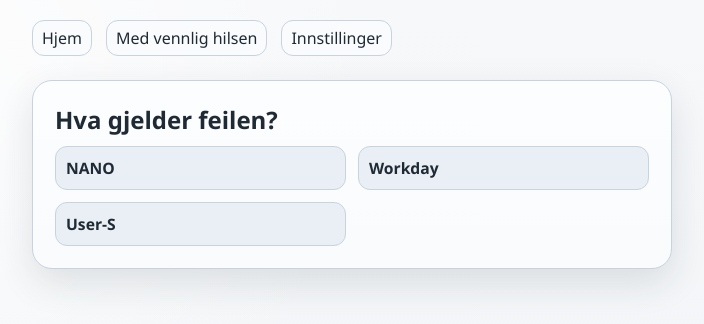
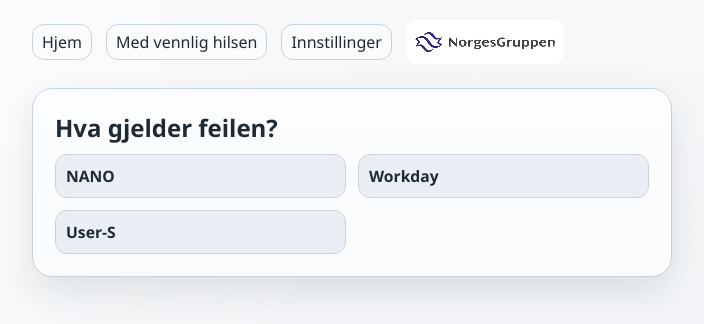
Before and after one commit to rasme95/ngdata-epostgenerator, a website: page index.html in a window 1280 px wide. Shown: the whole page, without its empty margins (288-992 px from the left). Drawn offline with Linux system fonts and the light colour scheme.

Commit message:
Add Workday, NANO, and NorgesGruppen logos

```diff
--- a/app.js
+++ b/app.js
@@ -3,6 +3,7 @@ const breadcrumbElement = document.getElementById("breadcrumb");
 const homeButton = document.getElementById("home-button");
 const settingsButton = document.getElementById("settings-button");
 const signatureButton = document.getElementById("signature-button");
+const sectionBrandElement = document.getElementById("section-brand");
 
 const standardClosingLines = [
   "Hvis du fortsatt her mer behov for bistand, vennligst kontakt Brukerstøtte på telefon 95 12 99 99.",
@@ -316,6 +317,7 @@ applySettings();
 renderApp();
 
 function renderApp() {
+  renderSectionBrand();
   updateBreadcrumb();
   renderSettingsPanel();
 
@@ -332,6 +334,45 @@ function renderApp() {
   if (state.currentView === "draft") {
     renderDraft();
   }
+}
+
+function renderSectionBrand() {
+  if (!sectionBrandElement) {
+    return;
+  }
+
+  const brands = {
+    nano: {
+      className: "section-brand--nano",
+      ariaLabel: "NANO",
+      image: "nano-logo.png"
+    },
+    workday: {
+      className: "section-brand--workday",
+      ariaLabel: "Workday",
+      image: "workday-logo.png"
+    }
+  };
+  const brand = state.currentView === "home"
+    ? {
+        className: "section-brand--norgesgruppen",
+        ariaLabel: "NorgesGruppen",
+        image: "norgesgruppen-logo.png"
+      }
+    : brands[state.currentScenario];
+
+  if (!brand) {
+    sectionBrandElement.className = "section-brand hidden";
+    sectionBrandElement.removeAttribute("aria-label");
+    sectionBrandElement.textContent = "";
+    return;
+  }
+
+  sectionBrandElement.className = `section-brand ${brand.className}`;
+  sectionBrandElement.setAttribute("aria-label", brand.ariaLabel);
+  sectionBrandElement.innerHTML = brand.image
+    ? `<img class="section-brand__image" src="${brand.image}" alt="${brand.ariaLabel}" />`
+    : `<span class="section-brand__mark" aria-hidden="true"></span><span>${brand.label}</span>`;
 }
 
 function goHome() {
--- a/index.html
+++ b/index.html
@@ -12,6 +12,7 @@
         <button id="home-button" class="ghost-button" type="button">Hjem</button>
         <button id="signature-button" class="ghost-button" type="button">Med vennlig hilsen</button>
         <button id="settings-button" class="ghost-button" type="button">Innstillinger</button>
+        <div id="section-brand" class="section-brand hidden" aria-live="polite"></div>
         <nav id="breadcrumb" class="breadcrumb" aria-label="Brødsmulesti"></nav>
       </header>
 
--- a/styles.css
+++ b/styles.css
@@ -116,6 +116,54 @@ textarea {
   align-items: center;
   gap: 14px;
   margin-bottom: 24px;
+}
+
+.section-brand {
+  display: inline-flex;
+  align-items: center;
+  gap: 8px;
+  min-height: 44px;
+  padding: 8px 12px;
+  border: 1px solid var(--border-color);
+  border-radius: 12px;
+  background: var(--panel-color);
+  color: var(--text-color);
+  font-size: 1.03rem;
+  font-weight: 700;
+  letter-spacing: -0.02em;
+  line-height: 1;
+}
+
+.section-brand--workday,
+.section-brand--nano {
+  padding: 4px 8px;
+  border-color: transparent;
+  background: #ffffff;
+}
+
+.section-brand--workday .section-brand__image {
+  height: 34px;
+}
+
+.section-brand--nano .section-brand__image {
+  height: 26px;
+}
+
+.section-brand--norgesgruppen {
+  padding: 4px 8px;
+  border-color: transparent;
+  background: #ffffff;
+  overflow: hidden;
+}
+
+.section-brand__image {
+  display: block;
+  width: auto;
+  object-fit: contain;
+}
+
+.section-brand--norgesgruppen .section-brand__image {
+  border-radius: 12px;
 }
 
 .ghost-button,
```
Also changed, not shown: nano-logo.png (added), norgesgruppen-logo.png (added), workday-logo.png (added).
